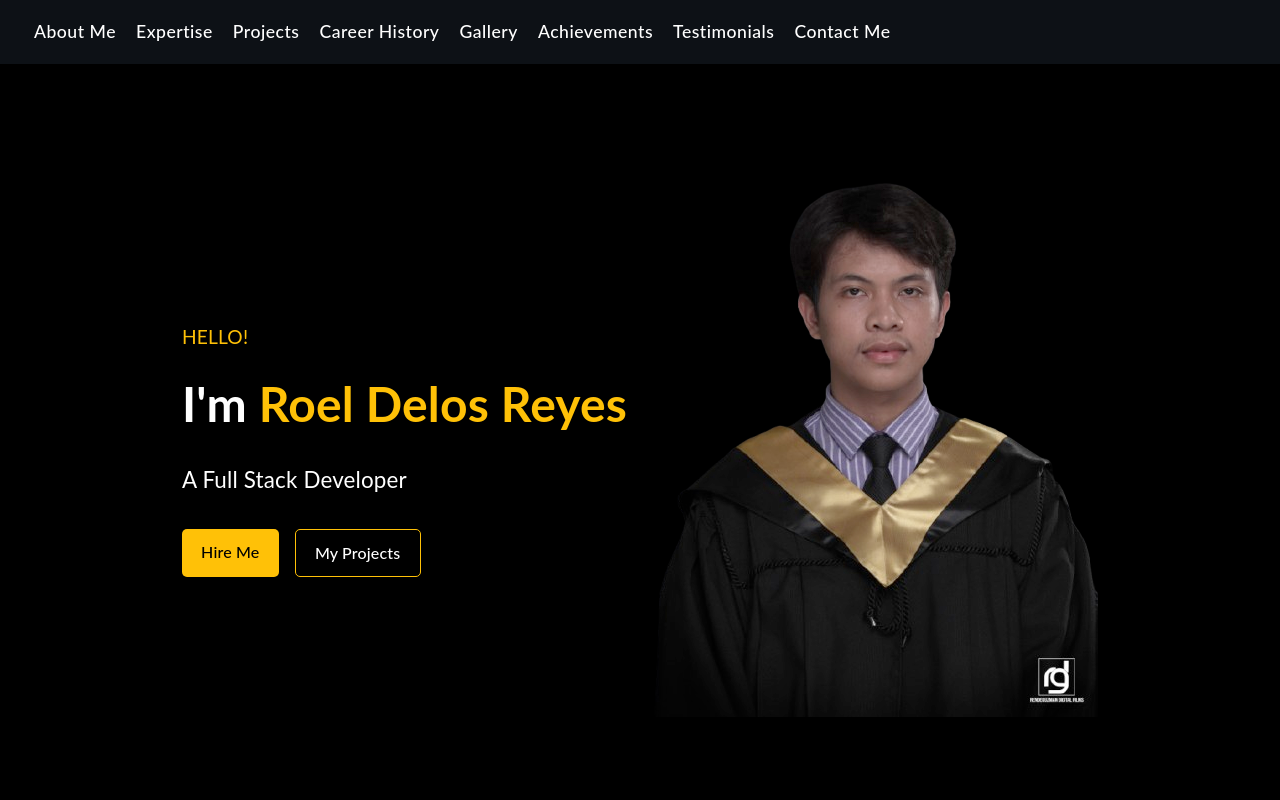
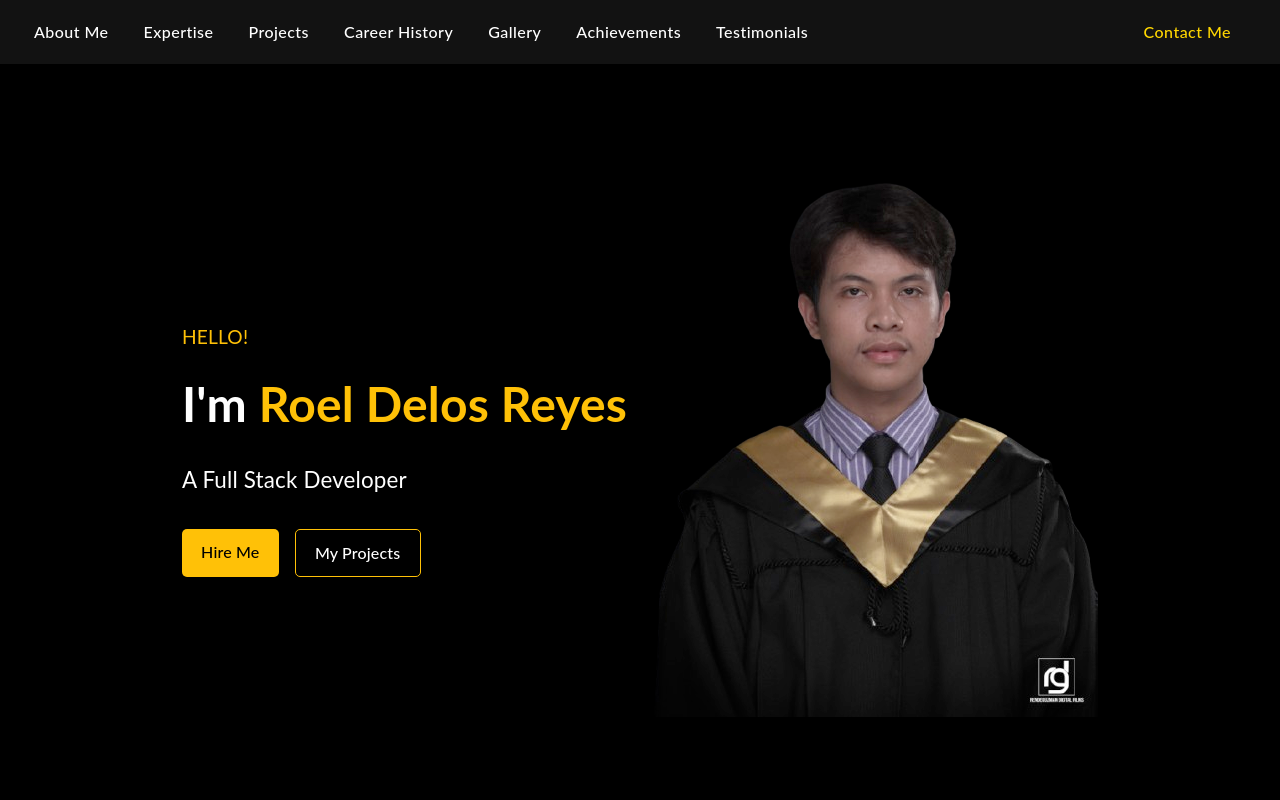
Before and after one commit to leorxdxd/Portfolio, a React (Create React App) app: page / in a window 1280 px wide. Shown: the top 800 px of the page. Built offline with nearby package versions, Linux system fonts and the light colour scheme.

Commit message:
Update Navigation.tsx

```diff
--- a/src/components/Navigation.tsx
+++ b/src/components/Navigation.tsx
@@ -1,31 +1,31 @@
+import "../assets/styles/Navigation.scss";
 import React, { useEffect, useState } from "react";
-import AppBar from '@mui/material/AppBar';
-import Box from '@mui/material/Box';
-import Button from '@mui/material/Button';
-import CssBaseline from '@mui/material/CssBaseline';
-import Divider from '@mui/material/Divider';
-import Drawer from '@mui/material/Drawer';
-import IconButton from '@mui/material/IconButton';
-import List from '@mui/material/List';
-import ListIcon from '@mui/icons-material/List';
-import ListItem from '@mui/material/ListItem';
-import ListItemButton from '@mui/material/ListItemButton';
-import ListItemText from '@mui/material/ListItemText';
-import MenuIcon from '@mui/icons-material/Menu';
-import Toolbar from '@mui/material/Toolbar';
+import AppBar from "@mui/material/AppBar";
+import Box from "@mui/material/Box";
+import Button from "@mui/material/Button";
+import CssBaseline from "@mui/material/CssBaseline";
+import Divider from "@mui/material/Divider";
+import Drawer from "@mui/material/Drawer";
+import IconButton from "@mui/material/IconButton";
+import List from "@mui/material/List";
+import ListIcon from "@mui/icons-material/List";
+import ListItem from "@mui/material/ListItem";
+import ListItemButton from "@mui/material/ListItemButton";
+import ListItemText from "@mui/material/ListItemText";
+import MenuIcon from "@mui/icons-material/Menu";
+import Toolbar from "@mui/material/Toolbar";
 
 const drawerWidth = 240;
 
-// Updated navItems array to include all the sections
+// Updated navItems array to exclude "Contact Me" for separation
 const navItems = [
-  ['About Me', 'about'],
-  ['Expertise', 'expertise'],
-  ['Projects', 'projects'],
-  ['Career History', 'history'],
-  ['Gallery', 'gallery'],
-  ['Achievements', 'achievements'],
-  ['Testimonials', 'testimonials'],
-  ['Contact Me', 'contact']
+  ["About Me", "about"],
+  ["Expertise", "expertise"],
+  ["Projects", "projects"],
+  ["Career History", "history"],
+  ["Gallery", "gallery"],
+  ["Achievements", "achievements"],
+  ["Testimonials", "testimonials"],
 ];
 
 function Navigation() {
@@ -45,58 +45,95 @@ function Navigation() {
       }
     };
 
-    window.addEventListener('scroll', handleScroll);
+    window.addEventListener("scroll", handleScroll);
 
     return () => {
-      window.removeEventListener('scroll', handleScroll);
+      window.removeEventListener("scroll", handleScroll);
     };
   }, []);
 
   const scrollToSection = (section: string) => {
     const sectionElement = document.getElementById(section);
     if (sectionElement) {
-      sectionElement.scrollIntoView({ behavior: 'smooth' });
+      sectionElement.scrollIntoView({ behavior: "smooth" });
     } else {
       console.error(`Element with id "${section}" not found`);
     }
   };
 
   const drawer = (
-    <Box className="navigation-bar-responsive" onClick={handleDrawerToggle} sx={{ textAlign: 'center' }}>
-      <p className="mobile-menu-top"><ListIcon />Menu</p>
+    <Box
+      className="navigation-bar-responsive"
+      onClick={handleDrawerToggle}
+      sx={{ textAlign: "center" }}
+    >
+      <p className="mobile-menu-top">
+        <ListIcon />
+        Menu
+      </p>
       <Divider />
       <List>
         {navItems.map((item) => (
           <ListItem key={item[0]} disablePadding>
-            <ListItemButton sx={{ textAlign: 'center' }} onClick={() => scrollToSection(item[1])}>
+            <ListItemButton
+              sx={{ textAlign: "center" }}
+              onClick={() => scrollToSection(item[1])}
+            >
               <ListItemText primary={item[0]} />
             </ListItemButton>
           </ListItem>
         ))}
+        {/* Separate Contact Me for emphasis */}
+        <ListItem disablePadding>
+          <ListItemButton
+            className="highlight-contact"
+            sx={{ textAlign: "center" }}
+            onClick={() => scrollToSection("contact")}
+          >
+            <ListItemText primary="Contact Me" />
+          </ListItemButton>
+        </ListItem>
       </List>
     </Box>
   );
 
   return (
-    <Box sx={{ display: 'flex' }}>
+    <Box sx={{ display: "flex" }}>
       <CssBaseline />
-      <AppBar component="nav" id="navigation" className={`navbar-fixed-top${scrolled ? ' scrolled' : ''}`}>
-        <Toolbar className='navigation-bar'>
+      <AppBar
+        component="nav"
+        id="navigation"
+        className={`navbar-fixed-top${scrolled ? " scrolled" : ""}`}
+      >
+        <Toolbar className="navigation-bar">
           <IconButton
             color="inherit"
             aria-label="open drawer"
             edge="start"
             onClick={handleDrawerToggle}
-            sx={{ mr: 2, display: { sm: 'none' } }}
+            sx={{ mr: 2, display: { sm: "none" } }}
           >
             <MenuIcon />
           </IconButton>
-          <Box sx={{ display: { xs: 'none', sm: 'block' } }}>
+          <Box sx={{ display: { xs: "none", sm: "flex" }, flexGrow: 1 }}>
             {navItems.map((item) => (
-              <Button key={item[0]} onClick={() => scrollToSection(item[1])} sx={{ color: '#fff' }}>
+              <Button
+                key={item[0]}
+                onClick={() => scrollToSection(item[1])}
+                sx={{ color: "#fff" }}
+              >
                 {item[0]}
               </Button>
             ))}
+          </Box>
+          {/* Highlight Contact Me button */}
+          <Box sx={{ display: { xs: "none", sm: "block" } }}>
+            <Button
+              className="highlight-contact"
+              onClick={() => scrollToSection("contact")}
+            >
+              Contact Me
+            </Button>
           </Box>
         </Toolbar>
       </AppBar>
@@ -109,8 +146,8 @@ function Navigation() {
             keepMounted: true, // Better open performance on mobile.
           }}
           sx={{
-            display: { xs: 'block', sm: 'none' },
-            '& .MuiDrawer-paper': { boxSizing: 'border-box', width: drawerWidth },
+            display: { xs: "block", sm: "none" },
+            "& .MuiDrawer-paper": { boxSizing: "border-box", width: drawerWidth },
           }}
         >
           {drawer}
```
